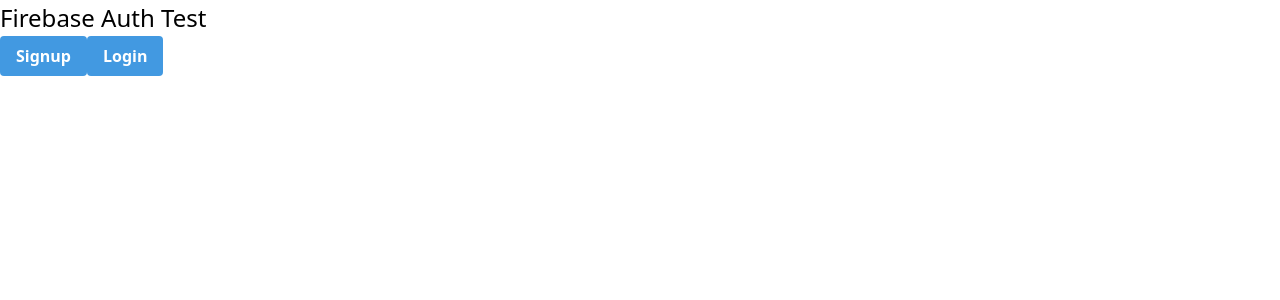
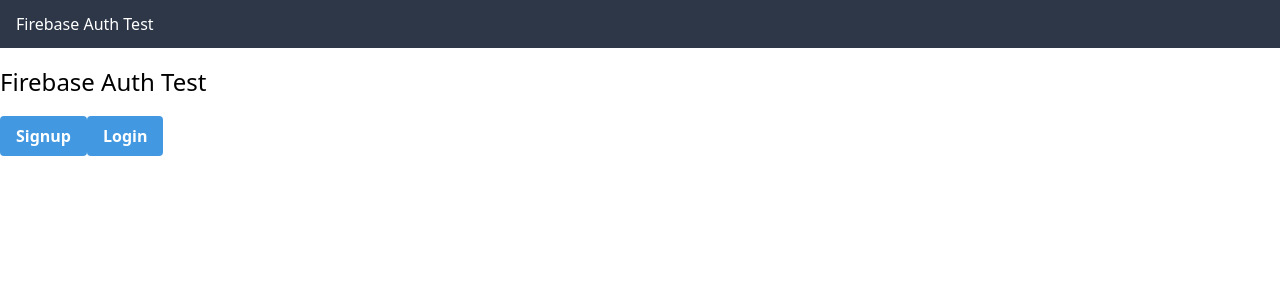
Before and after one commit to 920oj/firebase-auth-test, a Nuxt app: page / in a window 1280 px wide. Shown: the top 300 px of the page. Built offline with nearby package versions, Linux system fonts and the light colour scheme.

Commit message:
[add]ヘッダーを追加

```diff
--- /dev/null
+++ b/components/TheHeader.vue
@@ -0,0 +1,13 @@
+<template>
+  <div class="header h-12 w-full bg-gray-800 text-white px-4 flex justify-between items-center">
+    <h1>Firebase Auth Test</h1>
+    <p v-if="$store.getters.mail">{{$store.getters.mail}}でログイン中</p>
+  </div>
+</template>
+
+<script>
+export default {};
+</script>
+
+<style>
+</style>
--- a/pages/index.vue
+++ b/pages/index.vue
@@ -1,7 +1,8 @@
 <template>
   <div class="index">
+    <Header />
     <div class="container mx-auto">
-      <h1 class="text-2xl">Firebase Auth Test</h1>
+      <h1 class="text-2xl my-4">Firebase Auth Test</h1>
       <button
         class="bg-blue-500 hover:bg-blue-700 text-white font-bold py-2 px-4 rounded"
         @click="$router.push('/signup')"
@@ -15,7 +16,13 @@
 </template>
 
 <script>
-export default {};
+import Header from '~/components/TheHeader.vue';
+
+export default {
+  components: {
+    Header,
+  },
+};
 </script>
 
 <style>
--- a/pages/login.vue
+++ b/pages/login.vue
@@ -36,6 +36,7 @@
 </template>
 
 <script>
+import Header from '~/components/TheHeader.vue';
 export default {
   data() {
     return {
@@ -43,6 +44,9 @@
       password: '',
     };
   },
+  components: {
+    Header,
+  },
 };
 </script>
 
--- a/pages/signup.vue
+++ b/pages/signup.vue
@@ -36,12 +36,16 @@
 </template>
 
 <script>
+import Header from '~/components/TheHeader.vue';
 export default {
   data() {
     return {
       mail: '',
       password: '',
     };
+  },
+  components: {
+    Header,
   },
   methods: {
     async signUp() {
--- a/store/index.js
+++ b/store/index.js
@@ -5,8 +5,11 @@
 })
 
 export const getters = {
-  isLoggedIn: (state) => {
+  isLoggedIn: state => {
     return state.status;
+  },
+  mail: state => {
+    return state.status ? state.mail : false;
   }
 }
 
```
